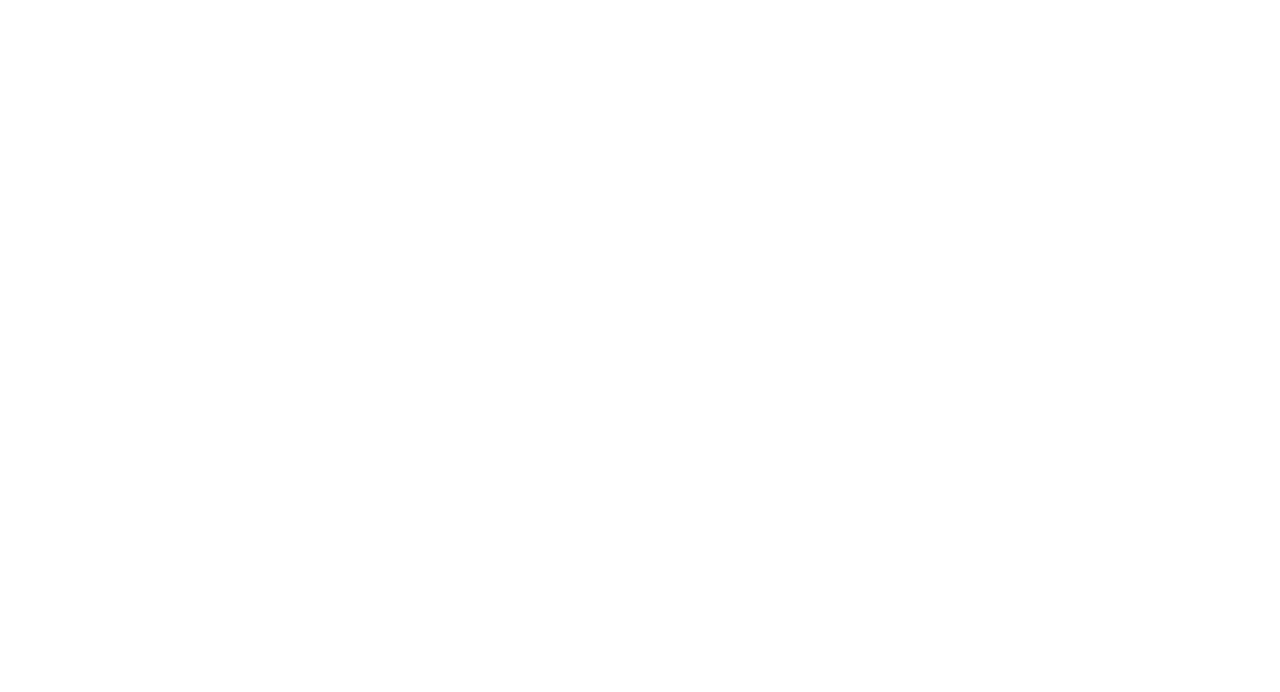
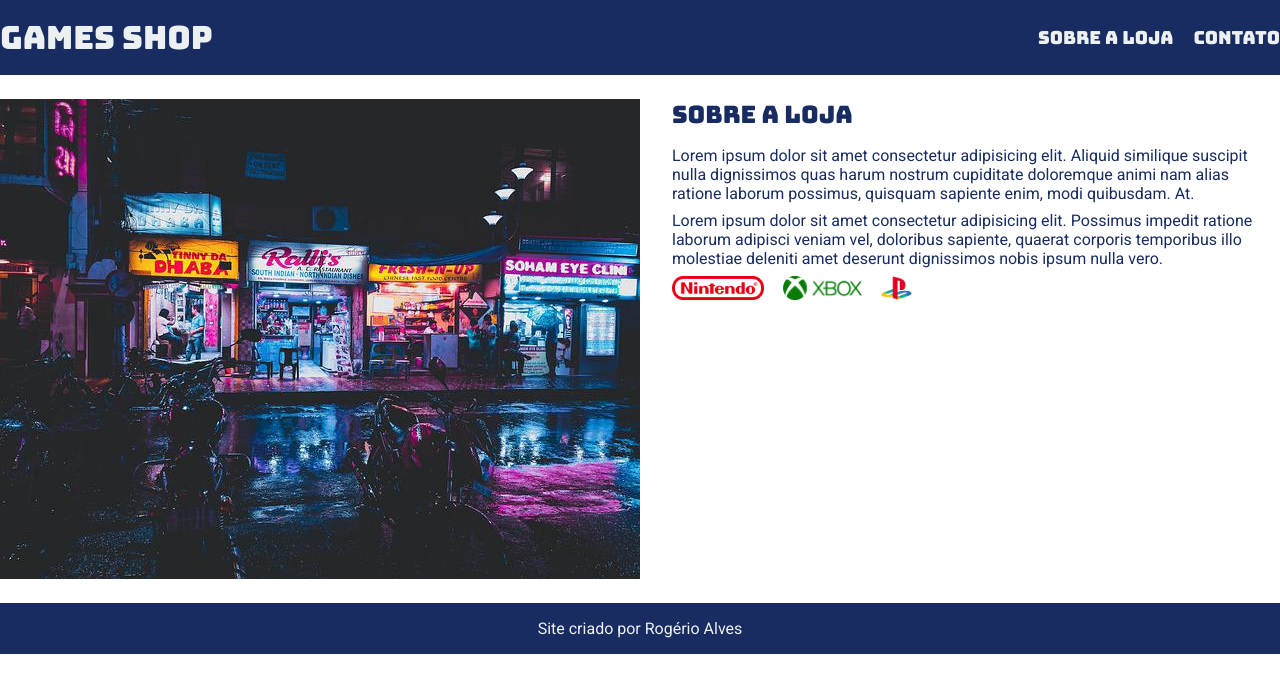
Before and after one commit to rogerioalves-sf/CursoEBAC-GIT, a plain HTML site: page modulo css/Projeto 1/index.html in a window 1280 px wide. Drawn offline with Linux system fonts and the light colour scheme.

Commit message:
site atualização

```diff
--- /dev/null
+++ b/modulo css/Projeto 1/estilos/style.css
@@ -0,0 +1,83 @@
+@charset "UTF-8";
+
+* {
+    margin: 0;
+    padding: 0;
+    box-sizing: border-box;
+}
+:root {
+    --cor-primaria: #182C61;
+    --cor-secundaria: #ecf0f1;
+    --fonte-primaria: 'Bungee', sans-serif;
+    --fonte-secundaria: 'Roboto', sans-serif;
+}
+body {
+    font-family: var(--fonte-secundaria);
+}
+
+header {
+    padding: 16px 0px;
+    background-color: var(--cor-primaria);
+    color: var(--cor-secundaria);
+    font-family: var(--fonte-primaria);
+}
+header h1 {
+    font-family: var(--fonte-primaria);
+    font-weight: normal;
+}
+header nav li {
+    display: inline;
+    margin-left: 16px;
+    color: var(--cor-secundaria);
+    font-size: 18px;
+
+}
+header nav li a {
+    color: var(--cor-secundaria);
+    text-decoration: none;
+}
+.container {
+    max-width: 1280px;
+    width: 100%;
+    margin: 0 auto;
+}
+header .container,
+section .container {
+    display: flex;
+    align-items: center;
+    justify-content: space-between;
+}
+
+.brands-lists img  {
+    height: 24px;
+}
+
+.brands-lists li {
+    display: inline;
+    margin-right: 15px;
+}
+section .container {
+    align-items: flex-start;
+}
+section {
+    padding: 24px 0px;
+    color: var(--cor-primaria);
+
+}
+section h2 {
+    margin-bottom: 16px;
+    font-family: var(--fonte-primaria);
+    font-weight: normal;
+}
+section p {
+    margin-bottom: 8px;
+}
+.storefront {
+    margin-right: 32px;
+}
+footer {
+    padding: 16px 0px;
+    background-color: var(--cor-primaria);
+    color: var(--cor-secundaria);
+    text-align: center;
+}
--- a/modulo css/Projeto 1/index.html
+++ b/modulo css/Projeto 1/index.html
@@ -3,9 +3,62 @@
 <head>
     <meta charset="UTF-8">
     <meta name="viewport" content="width=device-width, initial-scale=1.0">
-    <title>Projeto</title>
+    <title>Game Shop - A sua loja de games</title>
+    <link rel="stylesheet" href="estilos/style.css">
+    <link rel="preconnect" href="https://fonts.googleapis.com">
+    <link rel="preconnect" href="https://fonts.gstatic.com" crossorigin>
+    <link href="https://fonts.googleapis.com/css2?family=Bungee&family=Inter:wght@400;700&family=Roboto&display=swap" rel="stylesheet">
 </head>
 <body>
+    <header>
+        <div class="container">
+            <h1> Games Shop</h1>
+            <nav>
+                <ul>
+                    <li>
+                        <a href="#">Sobre a loja</a>
+                    </li>
+                    <li>
+                        <a href="#">Contato</a>
+                    </li>
+                </ul>
+            </nav>
+        </div>
+    </header>
+    <section>
+        <div class="container">
+            <img class="storefront" src="./images/loja.jpg" alt="Fachada da Loja Games Shop">
+        <div>
+            <h2>Sobre a loja</h2>
+            <p>
+                Lorem ipsum dolor sit amet consectetur adipisicing elit. Aliquid similique suscipit nulla dignissimos quas harum nostrum cupiditate doloremque animi nam alias ratione laborum possimus, quisquam sapiente enim, modi quibusdam. At.
+            </p>
+            <p>
+                Lorem ipsum dolor sit amet consectetur adipisicing elit. Possimus impedit ratione laborum adipisci veniam vel, doloribus sapiente, quaerat corporis temporibus illo molestiae deleniti amet deserunt dignissimos nobis ipsum nulla vero.
+            </p>
+            <ul class="brands-lists">
+                <li>
+                    <img src="./images/nintendo.png" alt="Logo Nintendo">
+                </li>
+                <li>
+                    <img src="./images/xbox.png" alt="Logo Xbox">
+                </li>
+                <li>
+                    <img src="./images/playstation.png" alt="Logo Playstation">
+                </li>
+            </ul>
+
+        </div>
+        </div>
+
+    </section>
+
+    <footer>
+        <p>
+            Site criado por Rogério Alves
+        </p>
+
+    </footer>
 
 </body>
 </html>
```
Also changed, not shown: modulo css/Projeto 1/images/facebook.png (added), modulo css/Projeto 1/images/instagram.png (added), modulo css/Projeto 1/images/loja.jpg (added), modulo css/Projeto 1/images/nintendo.png (added), modulo css/Projeto 1/images/playstation.png (added), modulo css/Projeto 1/images/xbox.png (added), modulo css/Projeto 1/images/youtube.png (added).
